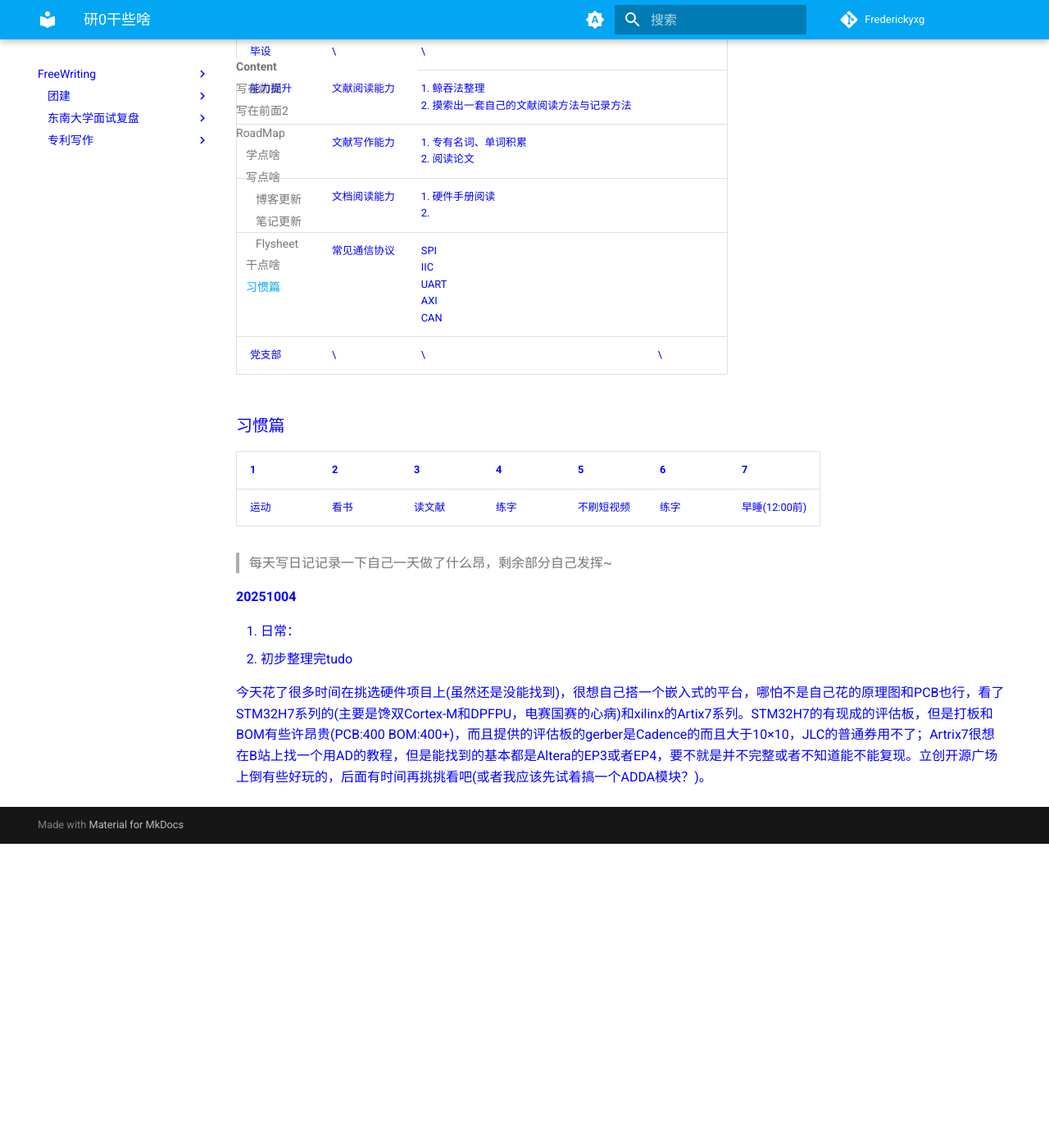
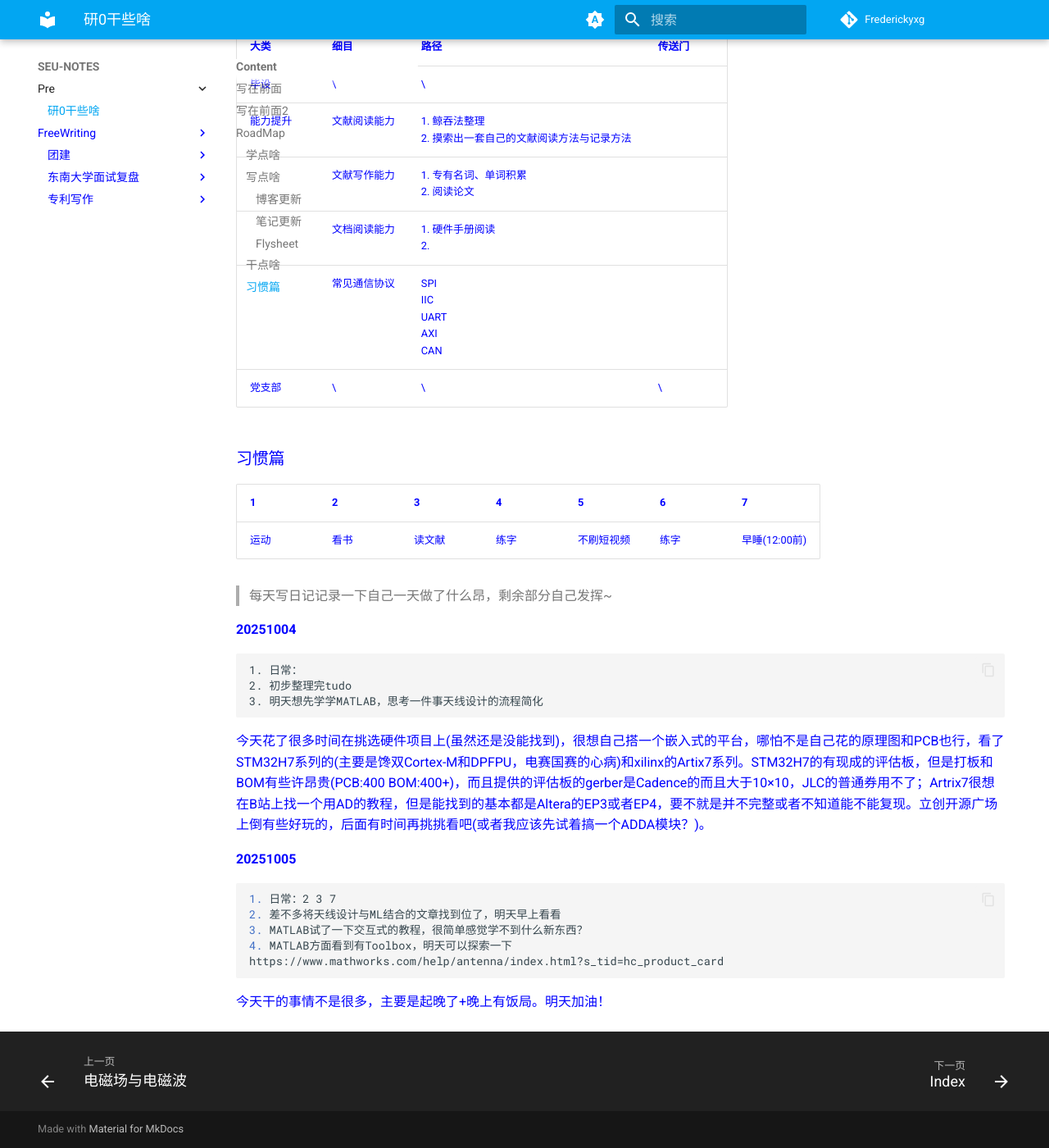
Before and after one commit to frederickyxg/Log, an MkDocs documentation site: the page built from docs/SEU-NOTES/PRE/研0干些啥/研0干些啥.md, in a window 1280 px wide and 1400 px high, scrolled down 2288 px. Shown: the whole window at 82% size. Built offline with MkDocs 1.6.1 and Material for MkDocs 9.7.7, drawn with Linux system fonts in a browser that asks for light colours; before the commit the page ends 3317 px from its top, so only the background shows below that.

Commit message:
Changes to be committed: 	new file:   "docs/SEU-NOTES/PRE/\347\240\2240\345\271\262\344\272\233\345\225\245/matlablearning.md" 	modified:   "docs/SEU-NOTES/PRE/\347\240\2240\345\271\262\344\272\233\345\225\245/\347\240\2240\345\271\262\344\272\233\345\225\245.md" 	modified:   mkdocs.yml

````diff
--- a/docs/SEU-NOTES/PRE/研0干些啥/研0干些啥.md
+++ b/docs/SEU-NOTES/PRE/研0干些啥/研0干些啥.md
@@ -78,7 +78,22 @@
 
 **20251004**
 
-  1. 日常：
-  2. 初步整理完tudo
+    1. 日常：
+    2. 初步整理完tudo
+    3. 明天想先学学MATLAB，思考一件事天线设计的流程简化
 
 今天花了很多时间在挑选硬件项目上(虽然还是没能找到)，很想自己搭一个嵌入式的平台，哪怕不是自己花的原理图和PCB也行，看了STM32H7系列的(主要是馋双Cortex-M和DPFPU，电赛国赛的心病)和xilinx的Artix7系列。STM32H7的有现成的评估板，但是打板和BOM有些许昂贵(PCB:400 BOM:400+)，而且提供的评估板的gerber是Cadence的而且大于10×10，JLC的普通券用不了；Artrix7很想在B站上找一个用AD的教程，但是能找到的基本都是Altera的EP3或者EP4，要不就是并不完整或者不知道能不能复现。立创开源广场上倒有些好玩的，后面有时间再挑挑看吧(或者我应该先试着搞一个ADDA模块？)。
+
+
+
+**20251005**
+
+```markdown
+1. 日常：2 3 7
+2. 差不多将天线设计与ML结合的文章找到位了，明天早上看看
+3. MATLAB试了一下交互式的教程，很简单感觉学不到什么新东西？
+4. MATLAB方面看到有Toolbox，明天可以探索一下
+https://www.mathworks.com/help/antenna/index.html?s_tid=hc_product_card
+```
+
+今天干的事情不是很多，主要是起晚了+晚上有饭局。明天加油！
--- a/mkdocs.yml
+++ b/mkdocs.yml
@@ -15,6 +15,11 @@ nav:
     - "NBU-NOTES/信号与系统/信号与系统.md"
     - "NBU-NOTES/单片机/MCU.md"
     - "NBU-NOTES/电磁场与电磁波/电磁场与电磁波.md"
+
+  - SEU-NOTES:
+    - Pre:
+      - "SEU-NOTES/PRE/研0干些啥/研0干些啥.md"
+
 
   - Tools:
     - markdown:
````
Also changed, not shown: docs/SEU-NOTES/PRE/研0干些啥/matlablearning.md (added, +75 -0 lines).
